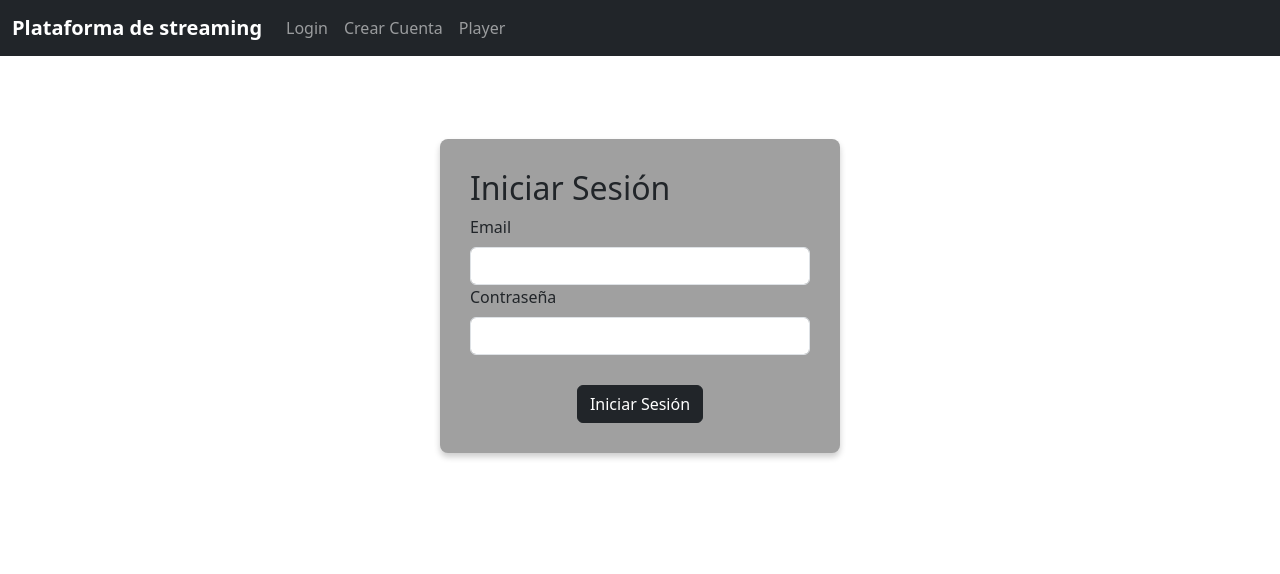
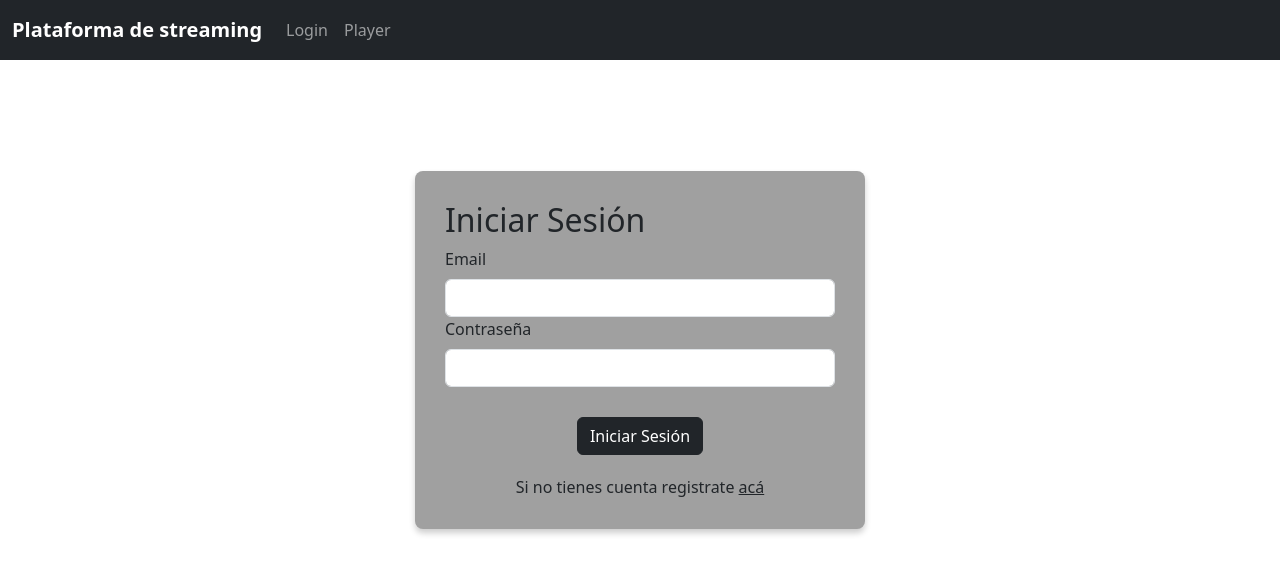
Before and after one commit to maximilianoarevalo/zapping_test, a Vue app in the folder frontend/: page / in a window 1280 px wide. Shown: the top 574 px of the page. Built offline with nearby package versions, Linux system fonts and the light colour scheme.

Commit message:
Working on form validations and route logics

```diff
--- a/frontend/src/App.vue
+++ b/frontend/src/App.vue
@@ -11,9 +11,9 @@
           <li class="nav-item active">
             <router-link to="/" class="nav-link">Login</router-link>
           </li>
-          <li class="nav-item">
+          <!-- <li class="nav-item">
             <router-link to="/crear-cuenta" class="nav-link">Crear Cuenta</router-link>
-          </li>
+          </li> -->
           <li class="nav-item">
             <router-link to="/player" class="nav-link">Player</router-link>
           </li>
@@ -21,7 +21,9 @@
       </div>
     </div>
   </nav>
-  <router-view></router-view>
+  <div class="content">
+    <router-view></router-view>
+  </div>
 </template>
 
 <script>
@@ -41,5 +43,13 @@ export default {
 .active{
   text-decoration: underline;
 }
+.navbar {
+  height: 60px;
+}
+
+.content {
+  margin-top: 70px;
+  padding: 20px;
+}
 
 </style>
--- a/frontend/src/components/CreateUser.vue
+++ b/frontend/src/components/CreateUser.vue
@@ -1,6 +1,6 @@
 <template>
    <div class="login-form">
-    <form class="login-form-content" @submit.prevent="handleSubmit">
+    <form class="login-form-content">
       <h2>Crear Cuenta</h2>
       <div class="form-group">
         <label for="name" class="form-label">Nombre</label>
@@ -12,14 +12,15 @@
       </div>
       <div class="form-group">
         <label for="password" class="form-label">Contraseña</label>
-          <input type="password" v-model="password" class="form-control" id="password1" required />
+          <input type="password" v-model="password1" class="form-control" id="password1" @input="validatePasswords" required />
       </div>
 
       <div class="form-group">
         <label for="password" class="form-label">Confirmar Contraseña</label>
-          <input type="password" v-model="password" class="form-control" id="password2" required />
+          <input type="password" v-model="password2" class="form-control" id="password2" @input="validatePasswords" required />
+          <p v-if="errorMessage" class="error-message">{{ errorMessage }}</p>
       </div>
-      <div class="button"><button type="submit" class="btn btn-dark">Crear Cuenta</button></div>
+      <div class="button"><button type="submit" class="btn btn-dark" :class="{ disabled: !buttonEnabled }" @click="handleSubmit">Crear Cuenta</button></div>
 
     </form>
   </div>
@@ -33,13 +34,24 @@
         name: '',
         email: '',
         password1: '',
-        password2: ''
+        password2: '',
+        errorMessage: '',
+        buttonEnabled: false
       };
     },
     methods: {
       //TODO: validar doble password
+      validatePasswords() {
+      if (this.password1 !== this.password2) {
+        this.errorMessage = 'Las contraseñas no coinciden';
+        this.buttonEnabled = false;
+      } else {
+        this.errorMessage = '';
+        this.buttonEnabled = true;
+      }
+    },
       handleSubmit() {
-        //console.log('Cuenta creada:', this.name, this.email, this.password2);
+        console.log('Cuenta creada:', this.name, this.email, this.password1, this.password2);
       }
     }
   };
@@ -50,14 +62,14 @@
   display: flex;
   justify-content: center;
   align-items: center;
-  height: 60vh;
+  height: 50vh;
 }
 
 .login-form-content {
   background-color: #a0a0a0;
   padding: 30px;
   border-radius: 8px;
-  box-shadow: 0 4px 6px rgba(0.2, 0.2, 0.2, 0.2);
+  box-shadow: 0 4px 6px rgba(0, 0, 0, 0.2);
   width: 100%;
   max-width: 400px;
 }
@@ -71,4 +83,9 @@
   margin-top: 30px;
   color: white;
 }
+
+.error-message{
+  margin-top: 20px;
+  text-align: center;
+}
   </style>
--- a/frontend/src/components/LoginPage.vue
+++ b/frontend/src/components/LoginPage.vue
@@ -11,10 +11,9 @@
         <input type="password" v-model="password" class="form-control" id="password" required />
       </div>
       <div class="button"><button type="submit" class="btn btn-dark">Iniciar Sesión</button></div>
-
+      <div class="register-text"><label class="label">Si no tienes cuenta registrate <router-link to="/crear-cuenta" class="nav-link">acá</router-link></label></div>
     </form>
   </div>
-
 </template>
 
 <script>
@@ -28,7 +27,7 @@ export default {
   },
   methods: {
     handleLogin() {
-      //console.log('Iniciando sesión:', this.email, this.password);
+      console.log('Iniciando sesión:', this.email, this.password);
     }
   }
 };
@@ -39,7 +38,7 @@ export default {
   display: flex;
   justify-content: center;
   align-items: center;
-  height: 60vh;
+  height: 50vh;
 }
 
 .login-form-content {
@@ -48,7 +47,7 @@ export default {
   border-radius: 8px;
   box-shadow: 0 4px 6px rgba(0.2, 0.2, 0.2, 0.2);
   width: 100%;
-  max-width: 400px;
+  max-width: 450px;
 }
 
 .button{
@@ -61,5 +60,18 @@ export default {
   color: white;
 }
 
+.label{
+  display: inline;
+}
+
+.nav-link{
+  display: inline;
+  text-decoration: underline;
+}
+
+.register-text{
+  text-align: center;
+  margin-top: 20px;
+}
 
 </style>
```
